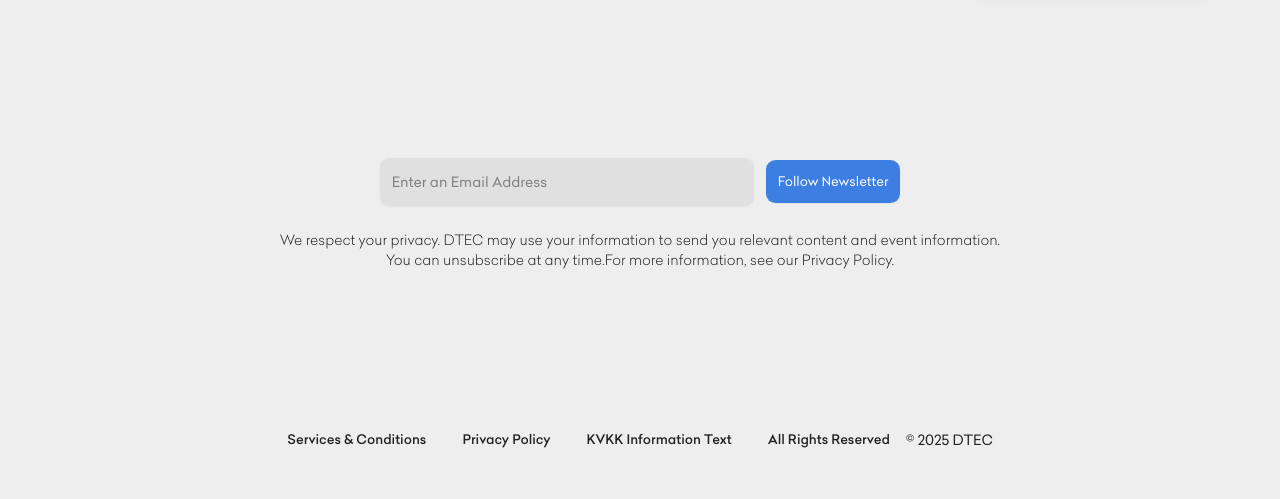
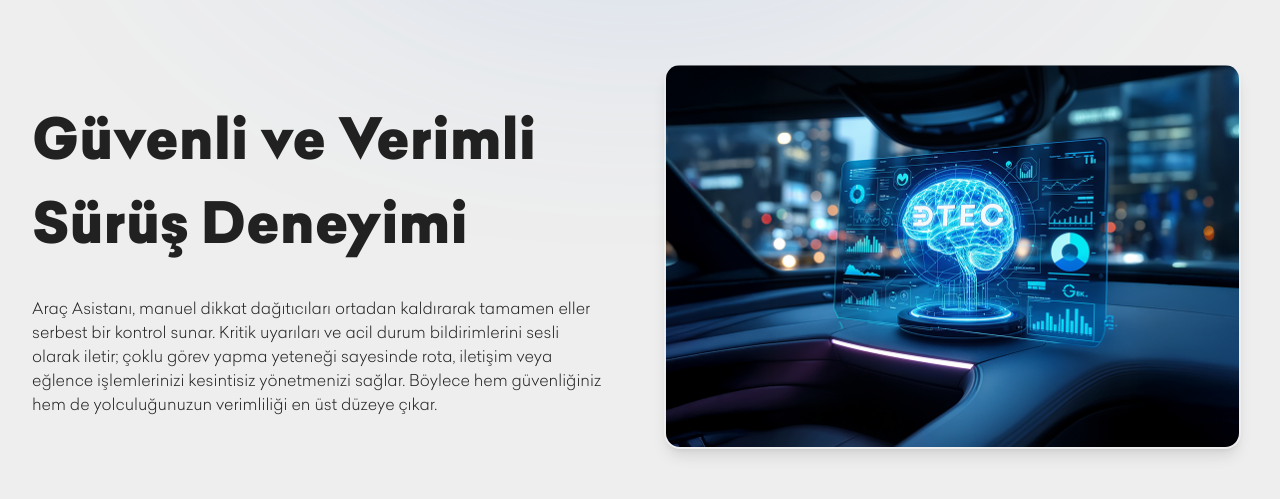
Before and after one commit to moinakhter/dtecapp-next.js, a Next.js app: page /en/products/car-assistant in a window 1280 px wide. Shown: the part 3727-4226 px from the top of the page. Built offline with nearby package versions, Linux system fonts and the light colour scheme.

Commit message:
Implement code changes to enhance functionality and improve performance

```diff
--- a/src/app/[locale]/products/car-assistant/page.tsx
+++ b/src/app/[locale]/products/car-assistant/page.tsx
@@ -1,6 +1,6 @@
 "use client";
-import { motion } from "framer-motion";
-import { useState, useEffect } from "react";
+
+import { useRef } from "react";
 import Image from "next/image";
 
 import TextGradientWhite from "@/components/common/text-gradient-white";
@@ -18,12 +18,24 @@ import {
   VoiceMessageIcon,
 } from "@/components/common/Icons";
 import { useTranslations } from "next-intl";
+import { motion, useScroll, useTransform, useSpring } from "framer-motion";
+import MindsBanner from "@/components/HomePage/minds-meet";
+
+export default function CarAssistantPage() {
+  const t = useTranslations("car-assistant");
+  const d = useTranslations("HomePage");
+  const ref = useRef(null);
+  const { scrollYProgress } = useScroll({
+    target: ref,
+    offset: ["start end", "center center"],
+  });
 
 
-export default function CarAssistantPage() {
-  const [mounted, setMounted] = useState(false);
+const scale = useSpring(useTransform(scrollYProgress, [0, 1], [1.5, 0.6]), {
+  stiffness: 100,
+  damping: 30,
+});
 
-  const t = useTranslations("car-assistant");
 
   const features = [
     {
@@ -67,12 +79,6 @@ export default function CarAssistantPage() {
       description: t("reminderDescription"),
     },
   ];
-
-  useEffect(() => {
-    setMounted(true);
-  }, []);
-
-  if (!mounted) return null;
 
   return (
     <div className="min-h-screen bg-background">
@@ -159,8 +165,11 @@ export default function CarAssistantPage() {
         </motion.div>
       </SectionWrapper>
 
-      <SectionWrapper>
-        <div className="container mx-auto flex flex-col-reverse lg:flex-row items-center gap-12 px-4">
+      <SectionWrapper className="relative w-full py-24 px-4 flex justify-center items-center  ">
+        <div
+          ref={ref}
+          className="container mx-auto flex flex-col-reverse lg:flex-row items-center gap-12 px-4"
+        >
           {/* Left Content */}
           <div className="lg:w-1/2 text-center lg:text-left">
             <TextGradientWhite text="Dtec GPT" className="mb-8 text-[90px] " />
@@ -185,11 +194,15 @@ export default function CarAssistantPage() {
         </div>
       </SectionWrapper>
 
-     <SectionWrapper className="w-full    relative  rounded-3xl ">
+      <div className=" py-[128px] relative">
+        <motion.div
+          style={{ scale }}
+          className="absolute -z-0  w-[50vw] h-[50vw] bg-secondary opacity-50 rounded-full blur-[200px] left-1/2 -translate-x-1/2 top-1/2 -translate-y-1/2"
+        />
 
-
+        <SectionWrapper className="w-full relative rounded-3xl ">
           <Image
-            src= "/images/Backgrounds/shape1.svg"
+            src="/images/Backgrounds/shape1.svg"
             alt="Minds Meet Background"
             fill
             className="relative   object-cover bg-black  rounded-3xl  overflow-hidden"
@@ -198,24 +211,64 @@ export default function CarAssistantPage() {
           {/* Content */}
           <div className="relative z-10 text-center">
             <TextGradientWhite
-              text={ t("ComplexQuestionsTitle1")}
+              text={t("ComplexQuestionsTitle1")}
               className="md:text-4xl text-2xl lg:text-[64px] font-bold  text-white"
             />
-                <TextGradientWhite
-              text={ t("ComplexQuestionsTitle2")}
+            <TextGradientWhite
+              text={t("ComplexQuestionsTitle2")}
               className="md:text-4xl text-2xl mb-8 lg:text-[64px] font-bold  text-white"
             />
 
+            {t("dtecgptDescription")
+              .split("\n")
+              .map((line, i) => (
+                <p
+                  className="font-light text-base text-white mb-3 max-w-[720px]"
+                  key={i}
+                >
+                  {line}
+                </p>
+              ))}
+          </div>
+        </SectionWrapper>
+      </div>
+      <SectionWrapper className="relative w-full bg-transparent py-24 px-4 flex justify-center items-center  ">
+        <div
+          ref={ref}
+          className="container   flex flex-col-reverse lg:flex-row justify-between items-center gap-8 px-4"
+        >
+          {/* Left Content */}
+          <div className="lg:w-1/2 text-center lg:text-left">
+            <TextGradientWhite
+              text="Güvenli ve Verimli Sürüş Deneyimi"
+              className="mb-8 text-[56px] font-black "
+            />
 
-
-          {t("dtecgptDescription")
-            .split("\n")
-            .map((line, i) => (
-              <p className="font-light text-base text-white mb-3 max-w-[720px]" key={i}>{line}</p>
-            ))}
+            <p className="font-light text-base max-w-[575px] mx-auto lg:mx-0">
+              Araç Asistanı, manuel dikkat dağıtıcıları ortadan kaldırarak
+              tamamen eller serbest bir kontrol sunar. Kritik uyarıları ve acil
+              durum bildirimlerini sesli olarak iletir; çoklu görev yapma
+              yeteneği sayesinde rota, iletişim veya eğlence işlemlerinizi
+              kesintisiz yönetmenizi sağlar. Böylece hem güvenliğiniz hem de
+              yolculuğunuzun verimliliği en üst düzeye çıkar.
+            </p>
           </div>
 
+          {/* Right Image */}
+          <div className="lg:w-1/2 flex justify-center">
+            <Image
+              src="/images/Home/dtec-assistants/blue-brain-hologram.png"
+              alt="DtecGPT"
+              width={577}
+              height={387}
+              className=" border-2 relative rounded-2xl  shadow-lg"
+            />
+          </div>
+        </div>
       </SectionWrapper>
+      <MindsBanner text={d("mindsmeet")} />
+
+      {/* Footer Section */}
     </div>
   );
 }
--- a/src/components/common/SectionWrapper.tsx
+++ b/src/components/common/SectionWrapper.tsx
@@ -4,6 +4,7 @@ import React from 'react'
 const SectionWrapper = ({children,className}:{
     children: React.ReactNode,
     className?: string
+
 }) => {
   return (
     <section className={cn("w-full h-full flex items-center justify-center lg:py-[128px] lg:px-4 py-8 px-1  md:py-16 bg-background", className)}>
```
Also changed, not shown: public/images/Home/dtec-assistants/blue-brain-hologram.png (added).
